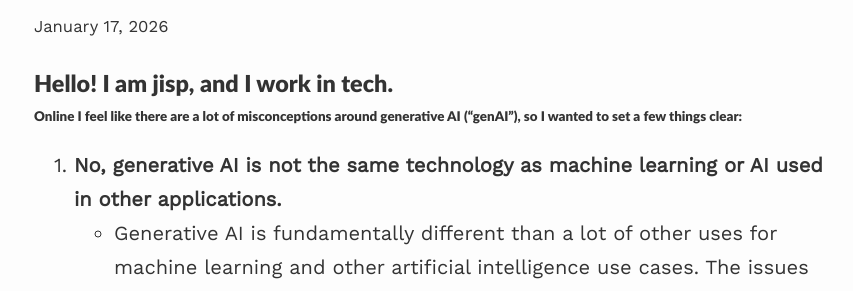
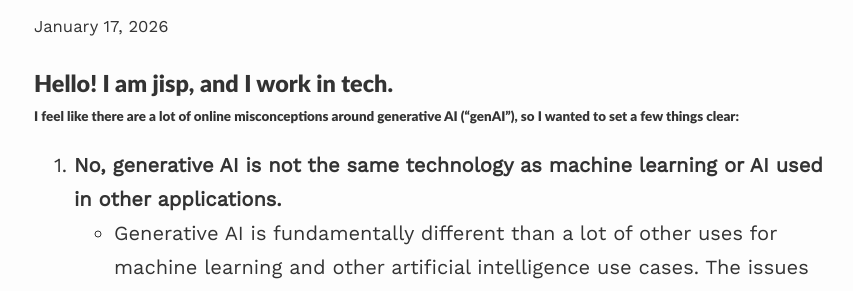
Before and after one commit to AlirpJ/alirpj.github.io, a Jekyll site: the page built from _posts/2026-01-17-genAI1.md, in a window 1280 px wide and 900 px high. Shown: the part 240-531 px from the top of the window, without its empty margins (206-1059 px from the left). Built offline with Jekyll 4.4.1, drawn with Linux system fonts in a browser that asks for light colours.

Commit message:
Fix header

```diff
--- a/_posts/2026-01-17-genAI1.md
+++ b/_posts/2026-01-17-genAI1.md
@@ -4,7 +4,7 @@ title: "GenAI Misconceptions"
 ---
 
 ### Hello! I am jisp, and I work in tech.
-###### Online I feel like there are a lot of misconceptions around generative AI (“genAI”), so I wanted to set a few things clear:
+###### I feel like there are a lot of online misconceptions around generative AI (“genAI”), so I wanted to set a few things clear:
 
 1. **No, generative AI is not the same technology as machine learning or AI used in other applications.**
     - Generative AI is fundamentally different than a lot of other uses for machine learning and other artificial intelligence use cases. The issues lie with the mass training that the software uses. The amount of data trained for generative AI is so indescribably large, it tells us that the datasets that generative AI are trained on:
```
